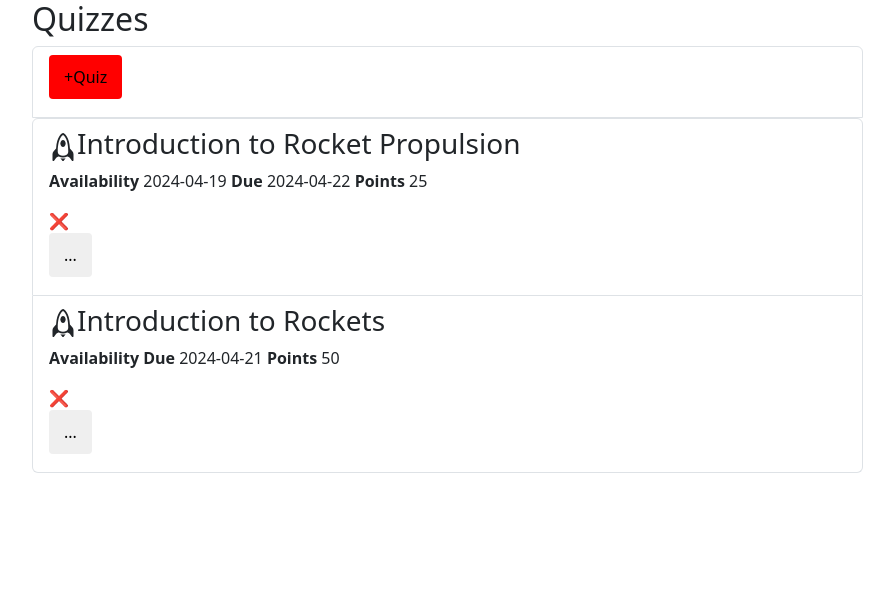
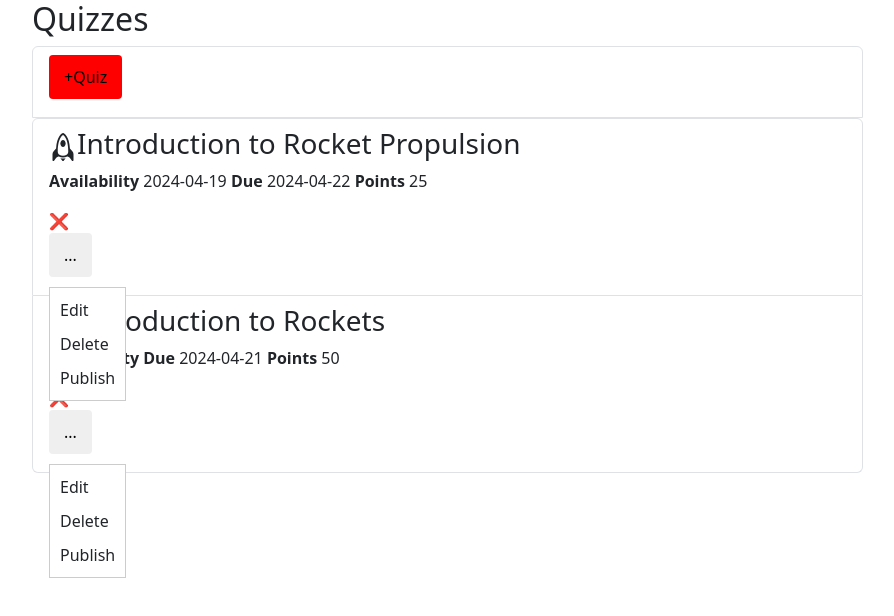
Before and after one commit to David-JDixon/react-web-app-quizzes, a React (Create React App) app: page /quiz-list in a window 1280 px wide. Shown: the top 616 px of the page, without its empty margins (50-944 px from the left). Built offline with nearby package versions, Linux system fonts and the light colour scheme; no server answers.

Commit message:
Add files via upload

```diff
--- a/src/Kanbas/Quizzes/QuizListScreen/index.css
+++ b/src/Kanbas/Quizzes/QuizListScreen/index.css
@@ -6,11 +6,20 @@
   }
 
   .context-menu {
-    display: none;
     position: absolute;
-    background-color: #f9f9f9;
+    z-index: 1000; /* Ensure it's above other elements */
+    background-color: white;
     border: 1px solid #ccc;
-    min-width: 120px;
-    z-index: 1;
-    right: 0; /* Align the context menu to the right side */
+    padding: 5px 0;
   }
+
+  .context-menu-item {
+    list-style: none;
+    padding: 5px 10px;
+    cursor: pointer;
+  }
+
+  /* Ensure that the context menu is visible */
+  .context-menu.show {
+    display: block;
+  }
```
